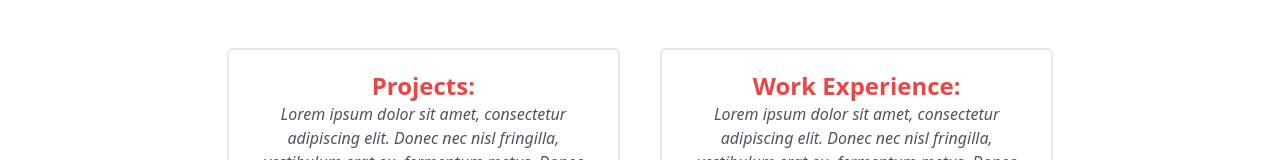
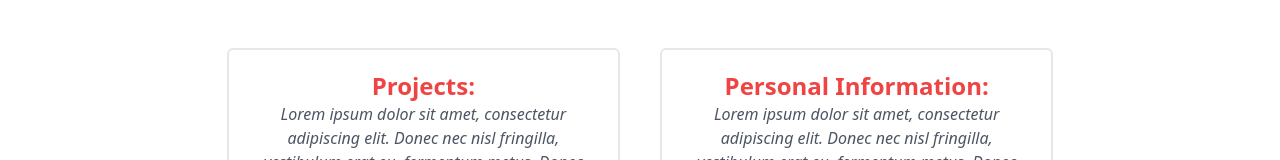
Before and after one commit to dipaaapi/ed-portfolio, a Next.js app: page / in a window 1280 px wide. Shown: the part 562-722 px from the top of the page. Built offline with nearby package versions, Linux system fonts and the light colour scheme.

Commit message:
add herobg and hide workxp for future update

```diff
--- a/pages/index.tsx
+++ b/pages/index.tsx
@@ -1,12 +1,16 @@
 import type { NextPage } from 'next'
-import styles from '../styles/Home.module.css'
 import Header from '../components/header'
 import Footer from '../components/footer'
 import Link from 'next/link'
+import Image from 'next/image'
 
 const Home: NextPage = () => {
   return (
-    <div className={styles.container}>
+    <div className="p-0 relative">
+
+      <div className="absolute z-0 left-0 top-0 w-full h-auto">
+        <Image src="/herobg.png" layout='fill' />
+      </div>
 
       <Header />
 
@@ -37,14 +41,14 @@ const Home: NextPage = () => {
               </div>
             </a>
           </Link>
-          <Link href={'/workxp'}>
+          {/* <Link href={'/workxp'}>
             <a className='group'>
               <div className='p-5 border-2 group-hover:border-red-500 transition-all rounded-md my-3'>
                 <h2 className='text-red-500 group-hover:underline font-bold text-2xl transition-all'>Work Experience:</h2>
                 <p className='italic text-base text-gray-600 group-hover:text-red-500 transition-all'>Lorem ipsum dolor sit amet, consectetur adipiscing elit. Donec nec nisl fringilla, vestibulum erat eu, fermentum metus. Donec finibus nec lacus at tristique. Praesent dictum sapien nunc. Cras finibus gravida lobortis. Proin risus massa, lobortis lacinia finibus a, finibus in enim. Duis eu mauris eget velit efficitur aliquet non sit amet orci. Etiam non felis sem. Phasellus vitae egestas erat, a pharetra risus.</p>
               </div>
             </a>
-          </Link>
+          </Link> */}
           <Link href={'/personal'}>
             <a className='group'>
               <div className='p-5 border-2 group-hover:border-red-500 transition-all rounded-md my-3'>
--- a/styles/Home.module.css
+++ b/styles/Home.module.css
@@ -1,7 +1,3 @@
-.container {
-  padding: 0;
-}
-
 .main {
   min-height: 100vh;
   padding: 4rem 0;
```
Also changed, not shown: public/herobg.png (added).
